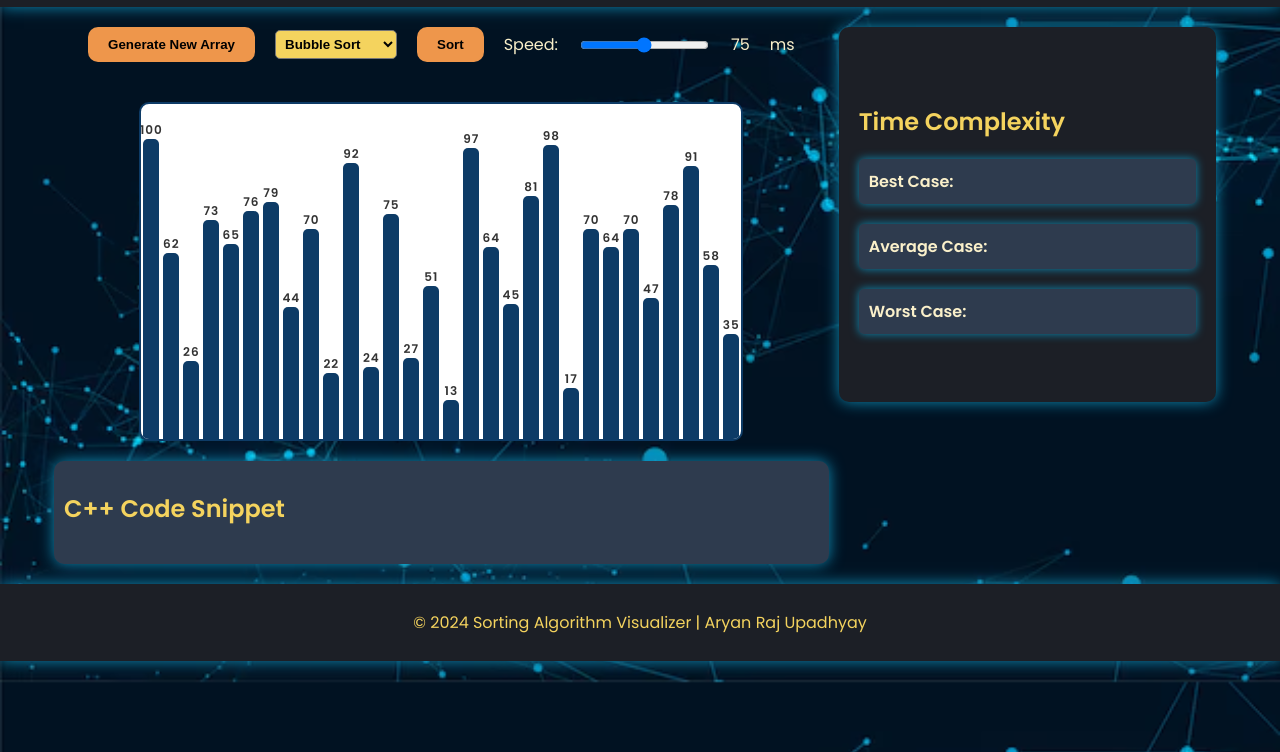
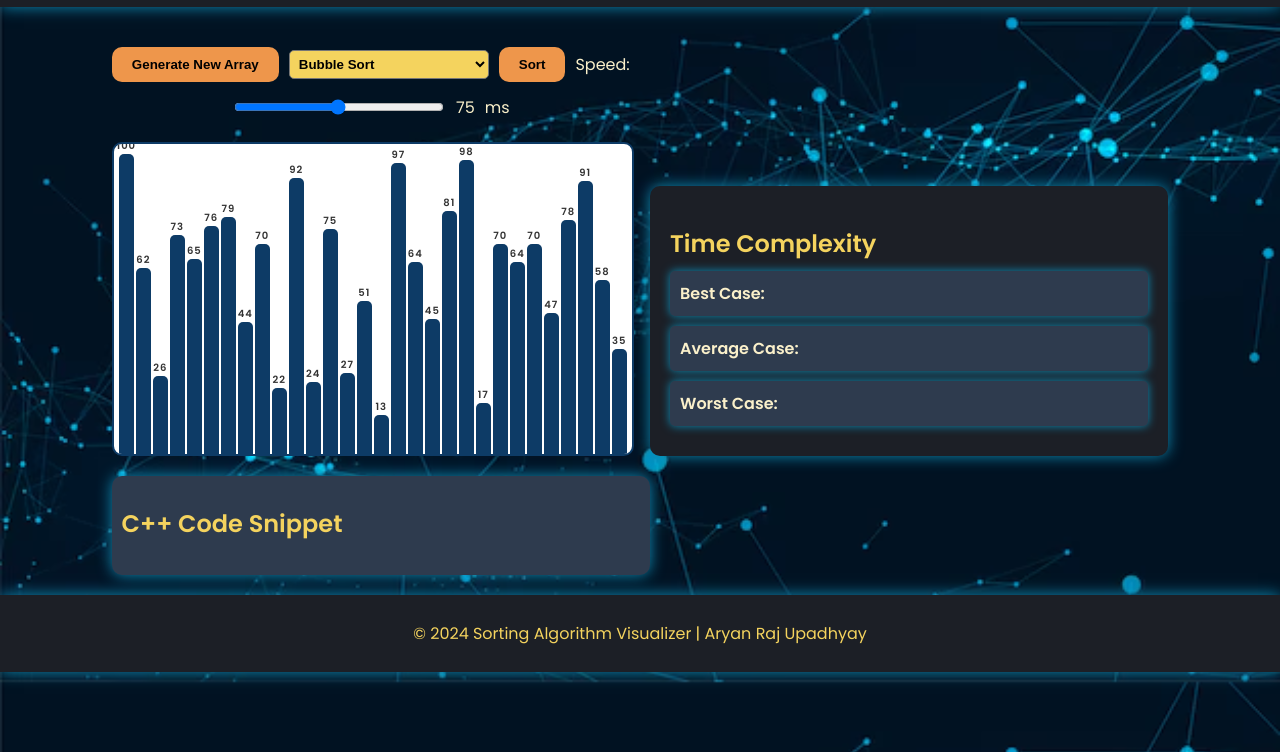
Before and after one commit to AryanRaj03/Sorting, a plain HTML site: page index.html in a window 1280 px wide. Shown: the part 48-800 px from the top of the page. Drawn offline with Linux system fonts and the light colour scheme.

Commit message:
CSS modified

```diff
--- a/styles.css
+++ b/styles.css
@@ -29,31 +29,26 @@ header h1 {
 
 .content-container {
     display: flex;
+    flex-direction: column;
     justify-content: center;
-    align-items: flex-start;
+    align-items: center;
     margin: 20px auto;
     width: 90%;
     max-width: 1200px;
 }
 
-.left-container {
-    flex: 2;
-    display: flex;
-    flex-direction: column;
-    align-items: center;
-}
-
-.right-container {
-    flex: 1;
-    margin-left: 20px;
+.left-container, .right-container {
+    width: 100%;
+    margin-top: 20px;
 }
 
 .controls {
     margin-bottom: 20px;
     display: flex;
-    justify-content: center;
+    justify-content: space-between;
     align-items: center;
-    gap: 20px;
+    gap: 10px;
+    flex-wrap: wrap;
 }
 
 button {
@@ -72,19 +67,24 @@ button:hover {
     box-shadow: 1px 1px 10px goldenrod;
     background-color: #F4A261;
 }
-select {
+
+select, input[type="range"] {
     background: #F4D35E;
     border-radius: 5px;
     color: black;
     font-weight: 600;
     padding: 5px;
+    width: 100%;
+    max-width: 200px;
 }
+
 #array-container {
     display: flex;
     justify-content: center;
     align-items: flex-end;
-    height: 335px;
-    width: 600px;
+    height: 310px;
+    width: 100%;
+    max-width: 600px;
     background-color: #fff;
     border: 2px solid #0D3B66;
     margin-top: 20px;
@@ -92,11 +92,12 @@ select {
     overflow: hidden;
     position: relative;
 }
+
 /* Bar Styling */
 .bar {
     display: inline-block;
-    width: 20px;
-    margin: 0 2px;
+    width: 15px;
+    margin: 0 1px;
     background-color: #0D3B66;
     position: relative;
     border-radius: 5px 5px 0 0;
@@ -108,11 +109,12 @@ select {
     bottom: 100%;
     left: 50%;
     transform: translateX(-50%);
-    font-size: 12px;
+    font-size: 10px;
     color: #333;
     font-weight: bold;
     letter-spacing: 1px;
 }
+
 #code-snippet {
     margin-top: 20px;
     background-color: #2E3B4E;
@@ -132,21 +134,19 @@ select {
 #code-snippet pre {
     overflow-x: auto;
     white-space: pre-wrap;
-    font-size: 14px;
+    font-size: 12px;
     line-height: 1.5;
     color: #FAF0CA;
 }
 
 #complexity {
-    height: 335px;
+    height: auto;
     background-color: #1C1F26;
     padding: 20px;
     border-radius: 10px;
     box-shadow: 0px 0px 15px rgb(15, 139, 180);
     color: #FAF0CA;
-    display: flex;
-    flex-direction: column;
-    justify-content: center;
+    margin-top: 20px;
 }
 
 #complexity h2 {
@@ -162,6 +162,7 @@ select {
     border-radius: 5px;
     box-shadow: 0px 0px 10px rgb(15, 139, 180);
 }
+
 footer {
     width: 100%;
     background-color: #1C1F26;
@@ -171,3 +172,22 @@ footer {
     color: #F4D35E;
     margin-top: auto;
 }
+
+@media (min-width: 768px) {
+    .content-container {
+        flex-direction: row;
+    }
+
+    .left-container, .right-container {
+        width: 45%;
+    }
+
+    .right-container {
+        margin-left: 20px;
+    }
+
+    .controls {
+        justify-content: center;
+    }
+
+}
```
